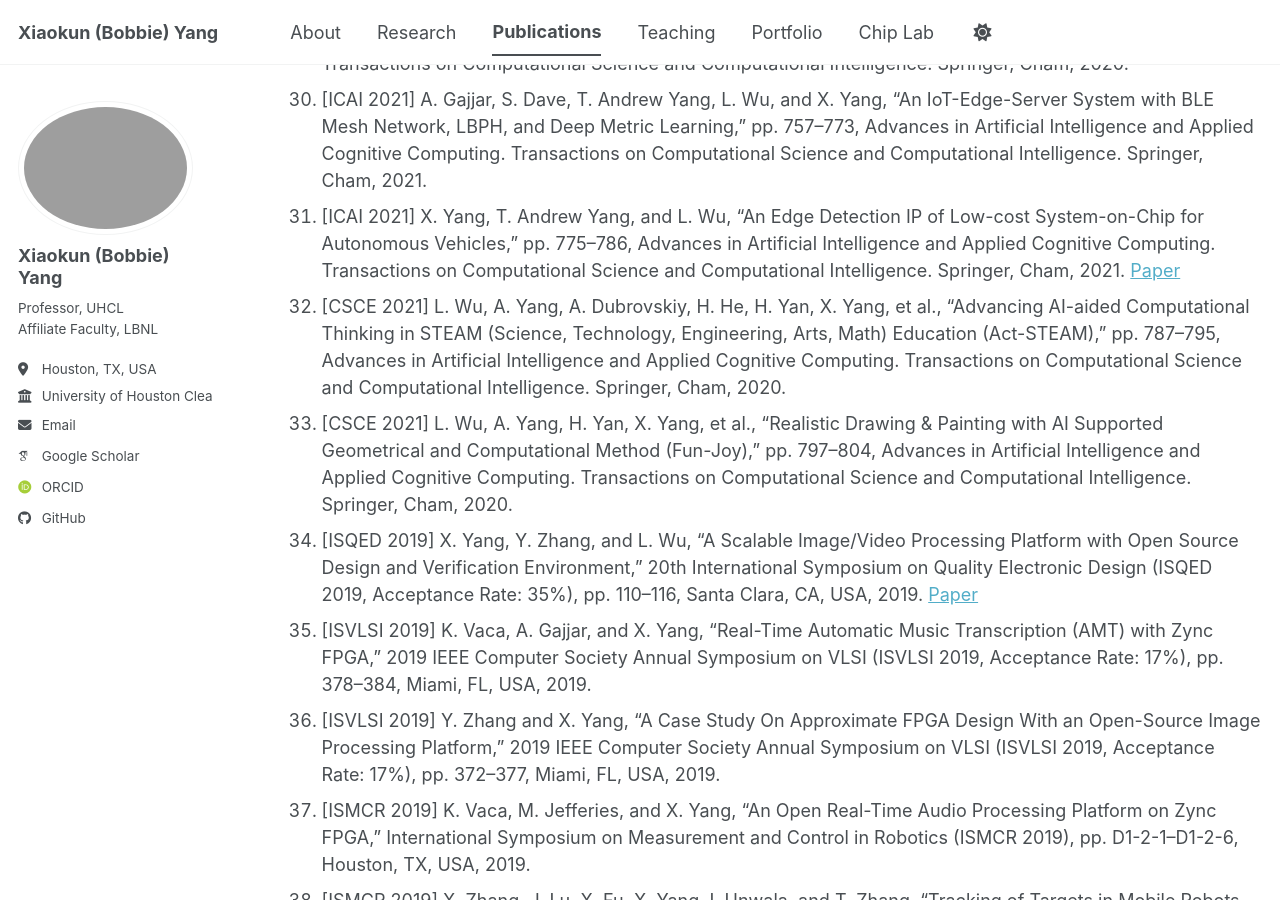
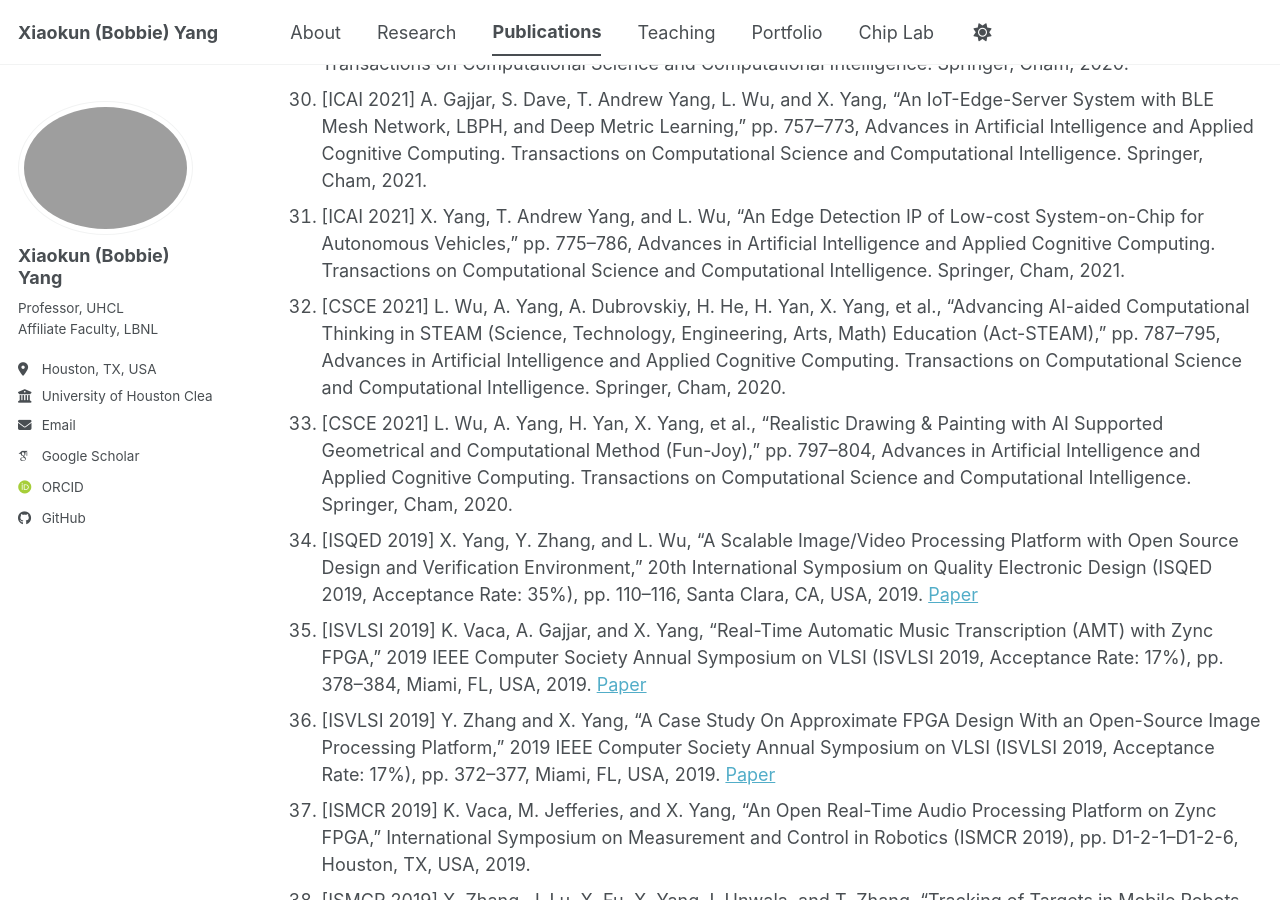
Before and after one commit to bobbieyang/bobbieyang.github.io, a Jekyll site: the page built from _pages/publications.md, in a window 1280 px wide and 900 px high, scrolled down 5221 px. Built offline with Jekyll 4.4.1, drawn with Linux system fonts in a browser that asks for light colours; some web fonts are replaced; a script bundle is joined from its source files by our own code; library files that are not in the unit come from our copies.

Commit message:
Update publications.md

```diff
--- a/_pages/publications.md
+++ b/_pages/publications.md
@@ -80,12 +80,12 @@ Conferences
 28. [CSCE 2021] S. Ek, M. Curci, X. Yang, et al., “Sentiment Analysis of Long-term Social Data during the COVID-19 Pandemic,” The 2020 World Congress in Computer Science, Computer Engineering, and Applied Computing (CSCE 2020), Las Vegas, 2021.
 29. [ICAI 2021] I. Westby, H. Koc, J. Lu, and X. Yang, “A Design on Multilayer Perceptron (MLP) Neural Network for Digit Recognition,” pp. 729–741, Advances in Artificial Intelligence and Applied Cognitive Computing. Transactions on Computational Science and Computational Intelligence. Springer, Cham, 2020.
 30. [ICAI 2021] A. Gajjar, S. Dave, T. Andrew Yang, L. Wu, and X. Yang, “An IoT-Edge-Server System with BLE Mesh Network, LBPH, and Deep Metric Learning,” pp. 757–773, Advances in Artificial Intelligence and Applied Cognitive Computing. Transactions on Computational Science and Computational Intelligence. Springer, Cham, 2021.
-31. [ICAI 2021] X. Yang, T. Andrew Yang, and L. Wu, “An Edge Detection IP of Low-cost System-on-Chip for Autonomous Vehicles,” pp. 775–786, Advances in Artificial Intelligence and Applied Cognitive Computing. Transactions on Computational Science and Computational Intelligence. Springer, Cham, 2021. [Paper](https://doi.org/10.1007/978-3-030-70296-0_56)
+31. [ICAI 2021] X. Yang, T. Andrew Yang, and L. Wu, “An Edge Detection IP of Low-cost System-on-Chip for Autonomous Vehicles,” pp. 775–786, Advances in Artificial Intelligence and Applied Cognitive Computing. Transactions on Computational Science and Computational Intelligence. Springer, Cham, 2021.
 32. [CSCE 2021] L. Wu, A. Yang, A. Dubrovskiy, H. He, H. Yan, X. Yang, et al., “Advancing AI-aided Computational Thinking in STEAM (Science, Technology, Engineering, Arts, Math) Education (Act-STEAM),” pp. 787–795, Advances in Artificial Intelligence and Applied Cognitive Computing. Transactions on Computational Science and Computational Intelligence. Springer, Cham, 2020.
 33. [CSCE 2021] L. Wu, A. Yang, H. Yan, X. Yang, et al., “Realistic Drawing & Painting with AI Supported Geometrical and Computational Method (Fun-Joy),” pp. 797–804, Advances in Artificial Intelligence and Applied Cognitive Computing. Transactions on Computational Science and Computational Intelligence. Springer, Cham, 2020.
 34. [ISQED 2019] X. Yang, Y. Zhang, and L. Wu, “A Scalable Image/Video Processing Platform with Open Source Design and Verification Environment,” 20th International Symposium on Quality Electronic Design (ISQED 2019, Acceptance Rate: 35%), pp. 110–116, Santa Clara, CA, USA, 2019. [Paper](https://doi.org/10.1109/ISQED.2019.8697816)
-35. [ISVLSI 2019] K. Vaca, A. Gajjar, and X. Yang, “Real-Time Automatic Music Transcription (AMT) with Zync FPGA,” 2019 IEEE Computer Society Annual Symposium on VLSI (ISVLSI 2019, Acceptance Rate: 17%), pp. 378–384, Miami, FL, USA, 2019.
-36. [ISVLSI 2019] Y. Zhang and X. Yang, “A Case Study On Approximate FPGA Design With an Open-Source Image Processing Platform,” 2019 IEEE Computer Society Annual Symposium on VLSI (ISVLSI 2019, Acceptance Rate: 17%), pp. 372–377, Miami, FL, USA, 2019.
+35. [ISVLSI 2019] K. Vaca, A. Gajjar, and X. Yang, “Real-Time Automatic Music Transcription (AMT) with Zync FPGA,” 2019 IEEE Computer Society Annual Symposium on VLSI (ISVLSI 2019, Acceptance Rate: 17%), pp. 378–384, Miami, FL, USA, 2019. [Paper](https://10.1109/ISVLSI.2019.00075)
+36. [ISVLSI 2019] Y. Zhang and X. Yang, “A Case Study On Approximate FPGA Design With an Open-Source Image Processing Platform,” 2019 IEEE Computer Society Annual Symposium on VLSI (ISVLSI 2019, Acceptance Rate: 17%), pp. 372–377, Miami, FL, USA, 2019. [Paper](https://10.1109/ISVLSI.2019.00074)
 37. [ISMCR 2019] K. Vaca, M. Jefferies, and X. Yang, “An Open Real-Time Audio Processing Platform on Zync FPGA,” International Symposium on Measurement and Control in Robotics (ISMCR 2019), pp. D1-2-1–D1-2-6, Houston, TX, USA, 2019.
 38. [ISMCR 2019] X. Zhang, J. Lu, X. Fu, X. Yang, I. Unwala, and T. Zhang, “Tracking of Targets in Mobile Robots Based on Camshift algorithm,” International Symposium on Measurement and Control in Robotics (ISMCR 2019), pp. B2-3-1–B2-3-5, UHCL, Houston, USA, Sept 19–21, 2019.
 39. [ICAI 2019] H. He, L. Wu, H. Yan, and X. Yang, “Synthesize Corpus for Chinese Word Segmentation,” The 21st International Conference on Artificial Intelligence (ICAI 2019), pp. 129–134, Las Vegas, NV, USA, 2019.
```
